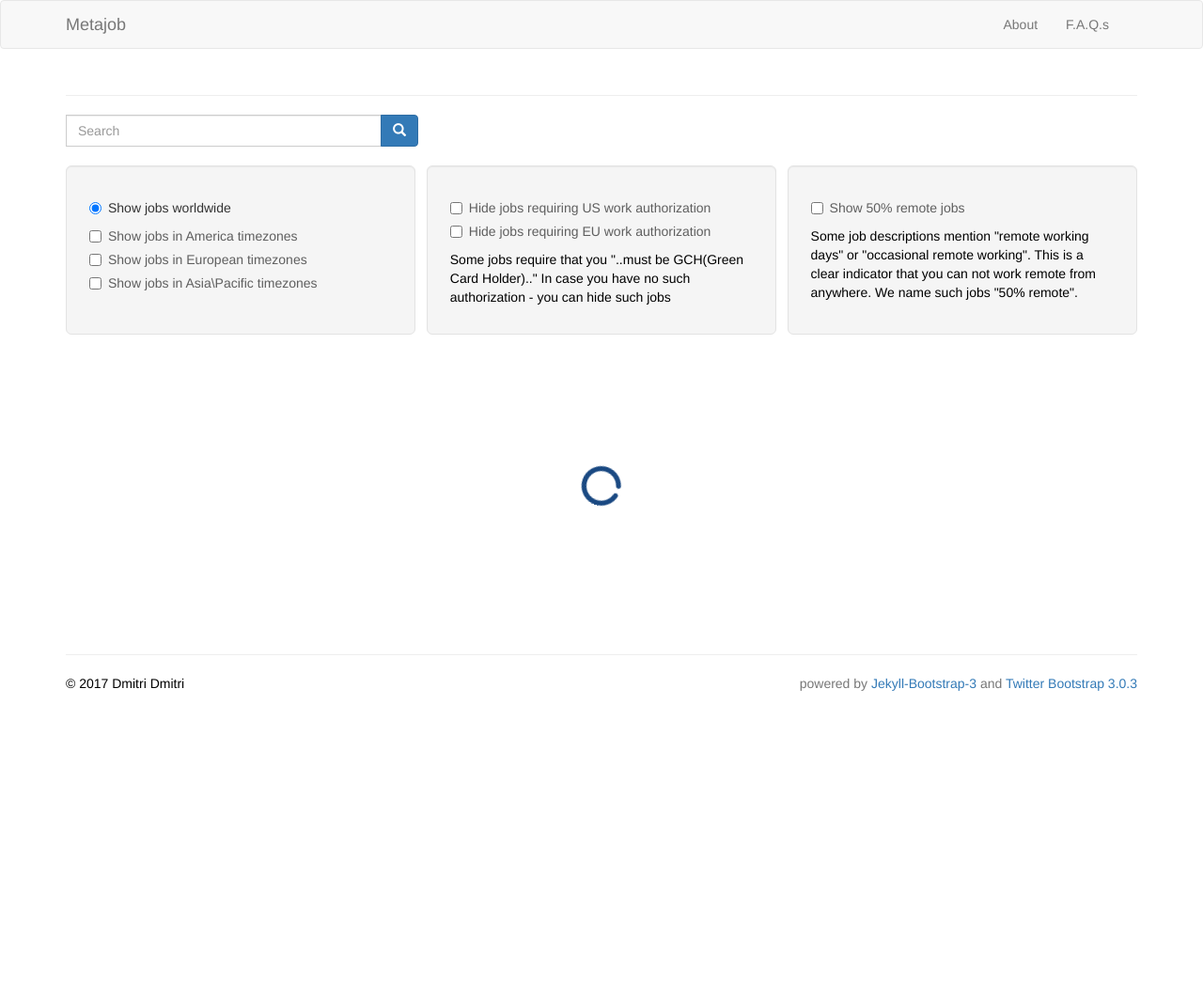
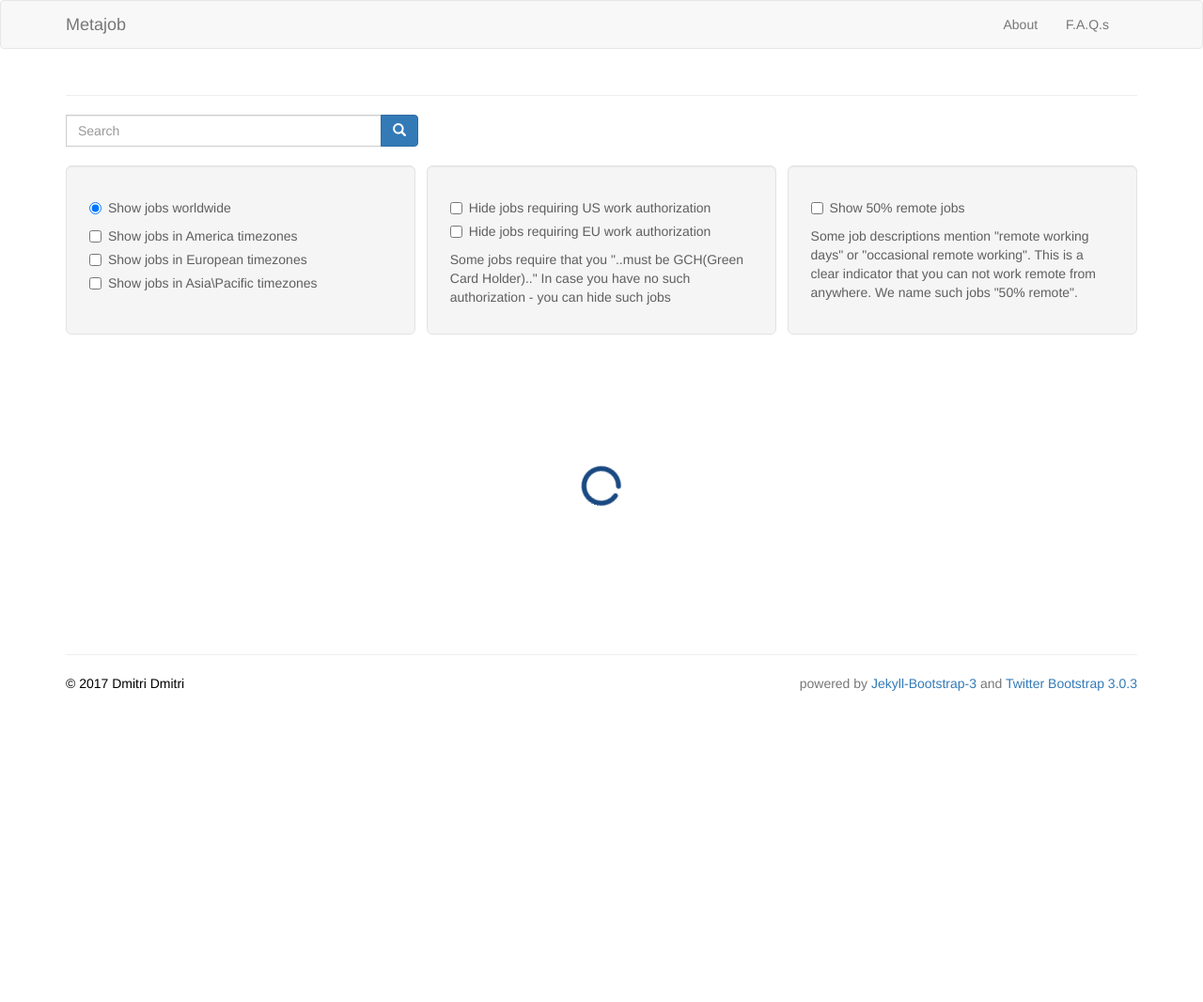
Before and after one commit to stargazer33/remote4me.com, a Jekyll site: the page built from j-admins.md, in a window 1280 px wide. Shown: the whole page at 94% size. Built offline with Jekyll 4.4.1, drawn with Linux system fonts in a browser that asks for light colours; nearby versions of some CDN libraries; library files that are not in the unit come from our copies; comment, search, counter and statistics services are not loaded.

Commit message:
bug: texts should have same color (#31)
Former-commit-id: dd0593ac32b77b1fb4df1ae8632cfb29140199b3

```diff
--- a/assets/themes/bootstrap/resources/bootstrap/css/style.css
+++ b/assets/themes/bootstrap/resources/bootstrap/css/style.css
@@ -85,6 +85,7 @@ p{
 .filterRow{
   margin-right: 0px;
   margin-left: 0px;
+  color:#5f5f5f;
 }
 
 .Rem50{
@@ -119,7 +120,7 @@ div.fixed-table-body > div.fixed-table-pagination > div.pull-left.pagination-det
 }
 
 .filterTip{
-  color:#000;
+  color:#5f5f5f;
 }
 .checkbox label{
   color:#5f5f5f;
```
